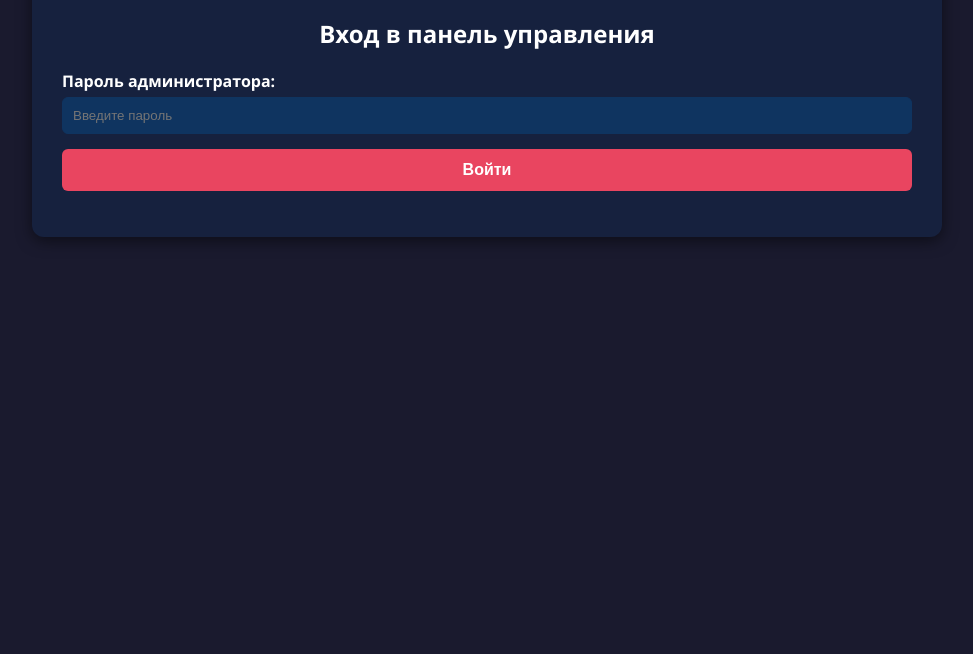
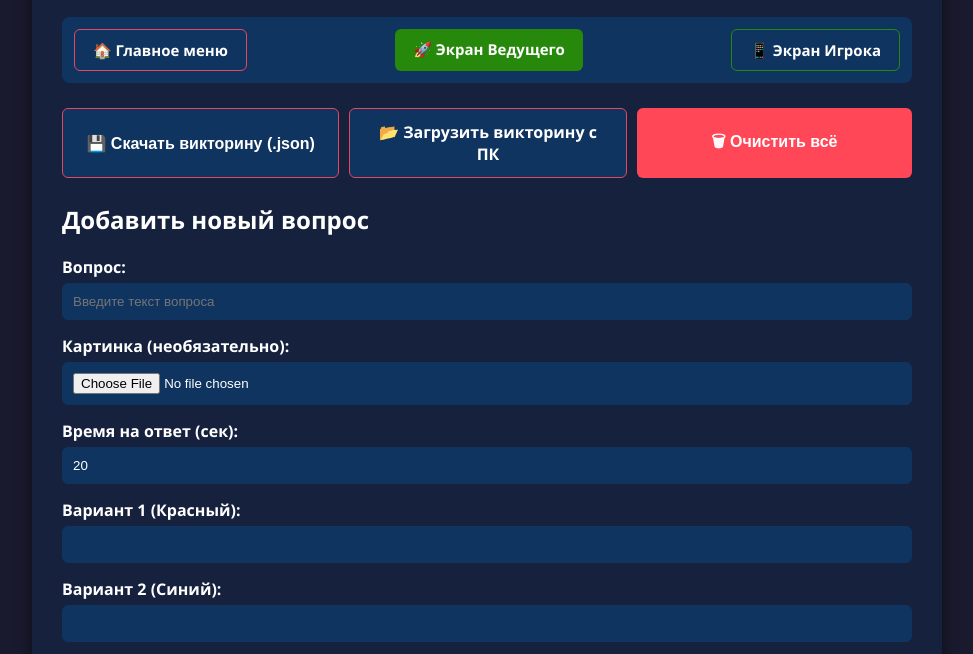
Before and after one commit to 13pogreb/my-kahoot, a website: page public/admin.html in a window 1280 px wide. Shown: the part 91-745 px from the top of the page, without its empty margins (153-1126 px from the left). Drawn offline with Linux system fonts and the light colour scheme; no server answers.

Commit message:
Remove admin password and fix main menu navigation

```diff
--- a/public/admin.html
+++ b/public/admin.html
@@ -16,33 +16,21 @@
     .action-bar button, .action-bar label { flex: 1; text-align: center; }
     .form-group { margin-bottom: 15px; }
     label { display: block; margin-bottom: 5px; font-weight: bold; }
-    input[type="text"], input[type="number"], input[type="password"], input[type="file"] { width: 100%; padding: 10px; border-radius: 6px; border: 1px solid #0f3460; background: #0f3460; color: #fff; box-sizing: border-box; }
+    input[type="text"], input[type="number"], input[type="file"] { width: 100%; padding: 10px; border-radius: 6px; border: 1px solid #0f3460; background: #0f3460; color: #fff; box-sizing: border-box; }
     .btn { background: #e94560; color: #fff; border: none; padding: 12px 20px; border-radius: 6px; cursor: pointer; font-size: 16px; font-weight: bold; transition: 0.2s; }
     .btn-secondary { background: #0f3460; border: 1px solid #e94560; }
     .question-card { background: #0f3460; padding: 15px; border-radius: 8px; margin-bottom: 15px; position: relative; }
     .controls-btn-group { position: absolute; top: 15px; right: 15px; display: flex; gap: 5px; }
     .icon-btn { background: #16213e; color: #fff; border: 1px solid #e94560; padding: 5px 10px; border-radius: 4px; cursor: pointer; }
     .icon-btn:hover { background: #e94560; }
-    #authModal { display: block; }
-    #adminContent { display: none; }
   </style>
 </head>
 <body>
   <div class="container">
     <div class="brand">МОЇ ЛЮДИ <span>kahoot</span></div>
 
-    <div id="authModal">
-      <h2 style="text-align:center;">Вход в панель управления</h2>
-      <div class="form-group">
-        <label>Пароль администратора:</label>
-        <input type="password" id="adminPass" placeholder="Введите пароль">
-      </div>
-      <button class="btn" style="width:100%;" onclick="login()">Войти</button>
-      <p id="authErr" style="color: #ff4757; text-align: center; margin-top: 10px;"></p>
-    </div>
-
-    <div id="adminContent">
     <div class="nav-bar">
+      <a href="/" class="nav-btn" style="background:#0f3460; border: 1px solid #e94560;">🏠 Главное меню</a>
       <a href="/host.html" target="_blank" class="nav-btn" style="background:#26890c;">🚀 Экран Ведущего</a>
       <a href="/player.html" target="_blank" class="nav-btn" style="background:#0f3460; border: 1px solid #26890c;">📱 Экран Игрока</a>
     </div>
@@ -90,27 +78,9 @@
     <h2>Вопросы в текущей викторине</h2>
     <div id="questionsList"></div>
   </div>
-  </div>
 
   <script>
     let currentQuestions = [];
-
-    async function login() {
-      const pass = document.getElementById('adminPass').value;
-      const res = await fetch('/api/admin/login', {
-        method: 'POST',
-        headers: { 'Content-Type': 'application/json' },
-        body: JSON.stringify({ password: pass })
-      });
-      const data = await res.json();
-      if (data.success) {
-        document.getElementById('authModal').style.display = 'none';
-        document.getElementById('adminContent').style.display = 'block';
-        loadQuestions();
-      } else {
-        document.getElementById('authErr').innerText = data.message;
-      }
-    }
 
     async function loadQuestions() {
       const res = await fetch('/api/questions');
@@ -227,6 +197,9 @@
         loadQuestions();
       }
     }
+
+    // Загрузка вопросов при открытии админки
+    loadQuestions();
   </script>
 </body>
 </html>
```
Also changed, not shown: public/host.html (+3 -11 lines), server.js (+0 -12 lines). Lines whose indentation alone changed are shown as unchanged.
